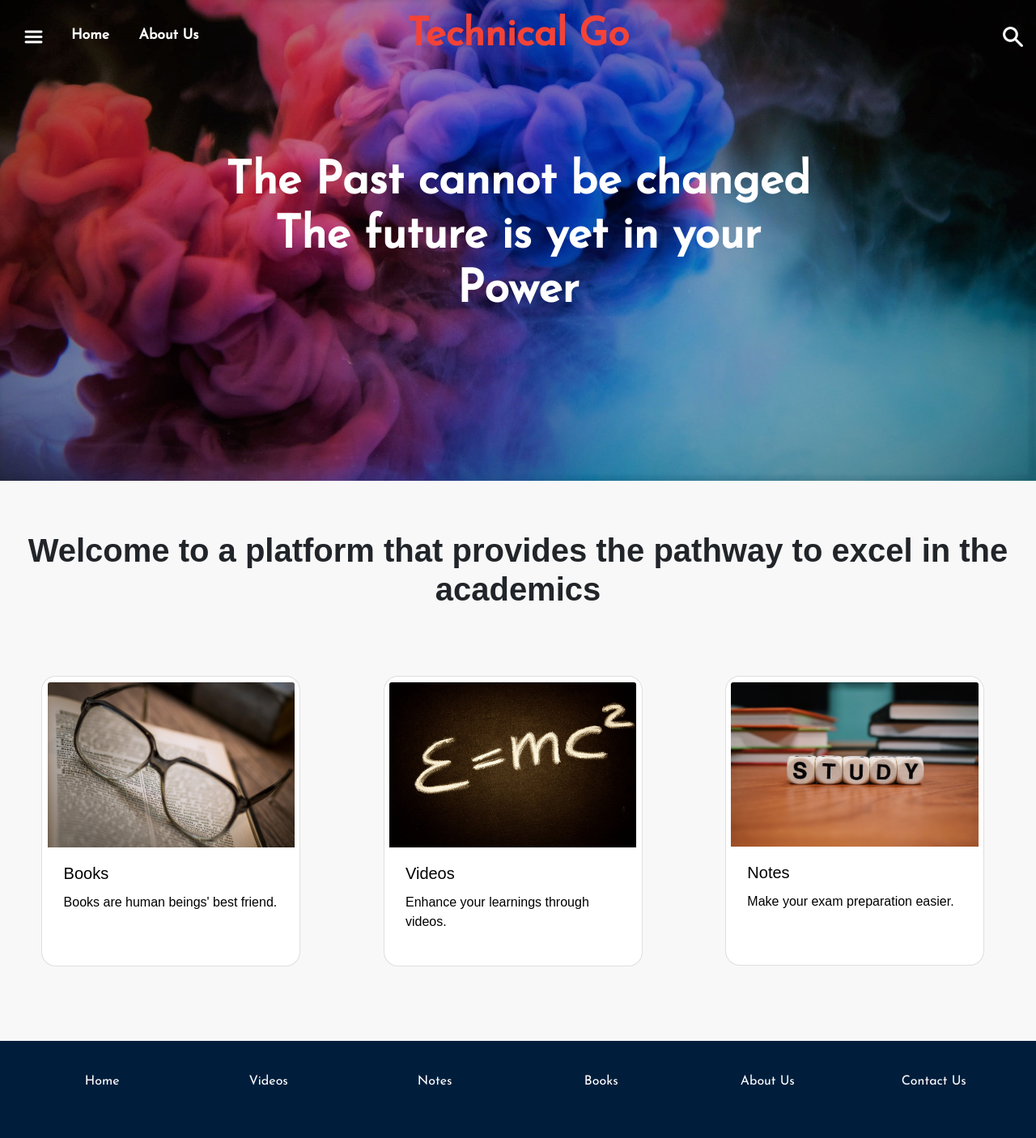
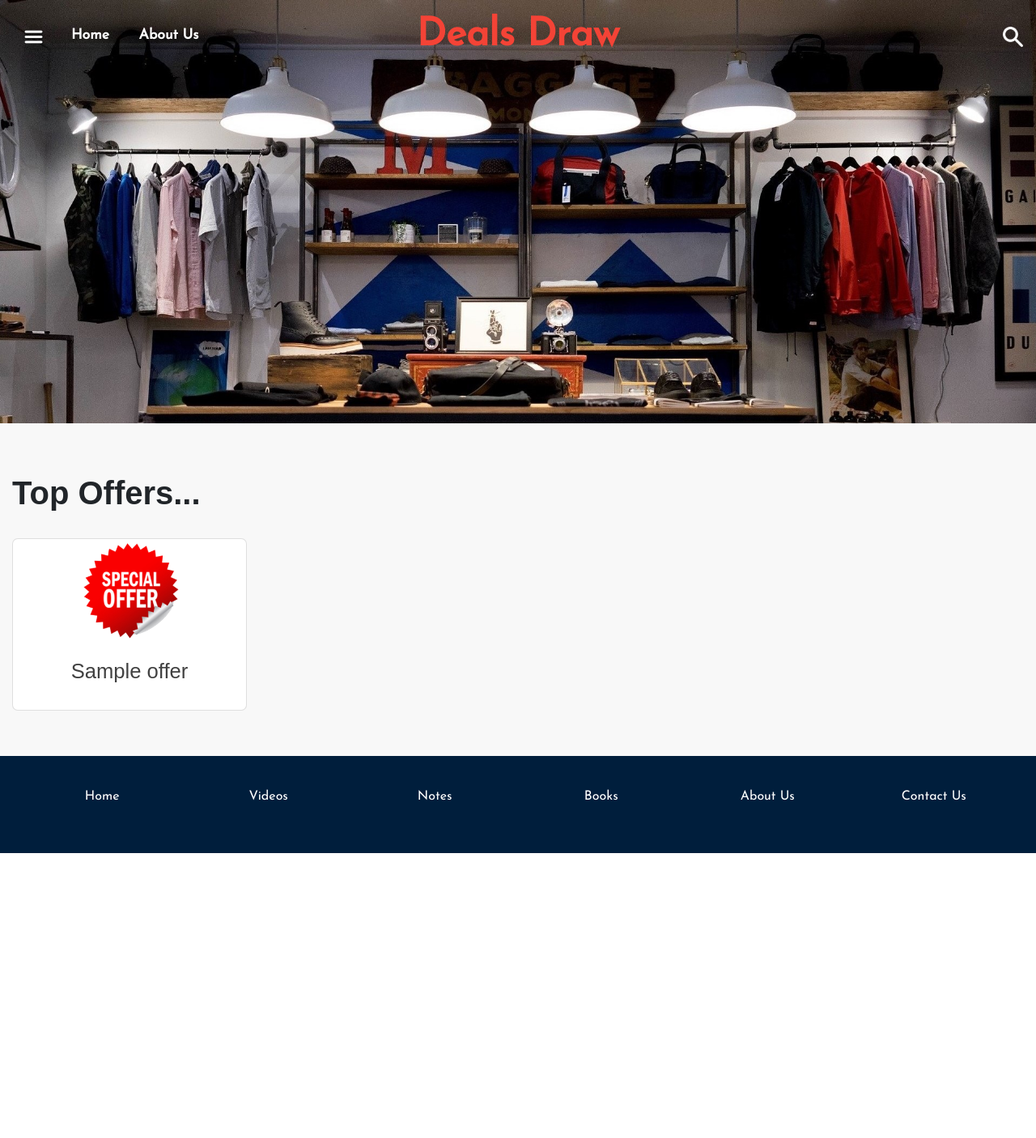
Before and after one commit to shivamkalra13/DealsDraw-website, a Django app: page / in a window 1280 px wide. Shown: the whole page at 81% size. After the commit the page ends 1054 px from the top, so only its background shows below. Run offline with Django 3.2, Linux system fonts and the light colour scheme; tables that the repository leaves empty hold one stand-in row (values such as "Sample post"); some libraries are stand-ins or nearby versions.

Commit message:
Made offer cards

```diff
--- a/first_app/views.py
+++ b/first_app/views.py
@@ -333,8 +333,9 @@ def store_detail(request, pk):
 
 ##### Create your views here.
 def index(request):
+    offers = Offer.objects.all()
     mycontext={
-        'data': 'This is the first web page of the app.'
+        'offers': offers
     }
     return render(request, 'first_app/index.html', context=mycontext)
 
--- a/static/first_app/css/index.css
+++ b/static/first_app/css/index.css
@@ -243,16 +243,20 @@ a.logo:hover
 	}
 }
 
-.card{
+.card
+{
 	z-index: -2;
-	padding: 2%;
-	border-radius: 18px;
+	border-radius: 7px;
+}
+.card-img-top
+{
+	object-fit:scale-down;
+	height: 10vw;
 }
 .wrap
 {
 	padding: 0%;
-	margin:4%;
-	border-radius: 18px;
+	border-radius: 10px;
 }
 .wrap:hover
 {
@@ -260,9 +264,11 @@ a.logo:hover
 	cursor: pointer;
 }
 
-.card-text
+.card-title
 {
-	min-height: 8vh;
+	text-align: center;
+	font-size: 2vw;
+	color: #414141;
 }
 
 a.aForBut
@@ -270,6 +276,7 @@ a.aForBut
 	text-decoration: none;
 	color: black;
 }
+
 a.footerLink, a.footerLink:hover
 {
 	text-decoration: none;
--- a/templates/first_app/index.html
+++ b/templates/first_app/index.html
@@ -62,7 +62,7 @@
 		</script>
     <!---Coded Scripts Ends------------------------------------------------------->
 
-    <title>TechnicalGo</title>
+    <title>Deals Draw</title>
   </head>
 
   <body>
@@ -79,11 +79,11 @@
       </div>
       <!--navname will display on large screen-->
       <div class="col-4 text-center navname">
-        <h1><a class="logo" href="../index">Technical Go</a></h1>
+        <h1><a class="logo" href="../index">Deals Draw</a></h1>
       </div>
       <!--navlogo will display on small screen-->
       <div class="col-4 text-center navlogo">
-        <h5><a class="logo" href="../index">logo</a></h5>
+        <h5><a class="logo" href="../index">DD</a></h5>
       </div>
       <div class="col-4 text-right">
         <img src="{%static 'first_app/imgs/search-icon.png'%}" onclick=showSearch() width="25px" style="cursor:pointer;">
@@ -122,50 +122,34 @@
     <!-- Home Page below NavBar:- --------------------------------------------->
     <div id="belowNav">
       <!--Cover Picture on Home/Index Page begins------------------------------>
-      <div id="homepic" class="Img">
+      <img src="{%static 'first_app/imgs/homepic14.jpg'%}" style="width:100%">
+      <!--<div id="homepic" class="Img">
         <h3>The Past cannot be changed<br>The future is yet in your<br>Power</h3>
-      </div>
+      </div>-->
       <!--Cover Picture on Home/Index Page ends------------------------------>
 
       <!--container for putting content begins---->
       <div id="belowContent"class="container-fluid">
         <br>
-        <h1 align="center"> Welcome to a platform that provides the pathway to excel in the academics</h1>
+        <h1> Top Offers...</h1>
         <br>
         <div class="row">
-          <div class="wrap col-md-3">
+          {% if offers %}
+            {% for offer in offers %}
+               <div class="col-md-3 col-4" style="margin-bottom:2vh;">
+                <div class="wrap">
                  <a class="aForBut" href="../books">
                   <div class="card">
-              <img class="card-img-top" src="{%static 'first_app/imgs/book1.jpeg'%}" alt="Card image cap">
+                    <img class="card-img-top img-fluid" src="{%static 'first_app/imgs/offer.png'%}" alt="Card image cap">
                     <div class="card-body">
-                <h5 class="card-title">Books</h5>
-                <p class="card-text">Books are human beings' best friend.</p>
+                      <h5 class="card-title">{{offer.title}}</h5>
                     </div>
                   </div>
                  </a>
                 </div>
-          <div class="wrap col-md-3">
-           <a class="aForBut" href="../classes">
-            <div class="card">
-              <img class="card-img-top" src="{%static 'first_app/imgs/vid1.jpeg'%}" alt="Card image cap">
-              <div class="card-body">
-                <h5 class="card-title">Videos</h5>
-                <p class="card-text">Enhance your learnings through videos.</p>
                </div>
-            </div>
-           </a>
-          </div>
-          <div class="wrap col-md-3">
-           <a class="aForBut" href="../notes">
-            <div class="card">
-                <img class="card-img-top" src="{%static 'first_app/imgs/home4.jpg'%}" alt="Card image cap">
-                <div class="card-body">
-                  <h5 class="card-title">Notes</h5>
-                  <p class="card-text">Make your exam preparation easier.</p>
-                </div>
-            </div>
-           </a>
-          </div>
+             {% endfor %}
+           {% endif %}
         </div>
         <p>
           <br>
```
Also changed, not shown: static/first_app/imgs/homepic12.jpg (added), static/first_app/imgs/homepic13.jpg (added), static/first_app/imgs/homepic14.jpg (added), static/first_app/imgs/offer.png (added). Lines whose indentation alone changed are shown as unchanged.
